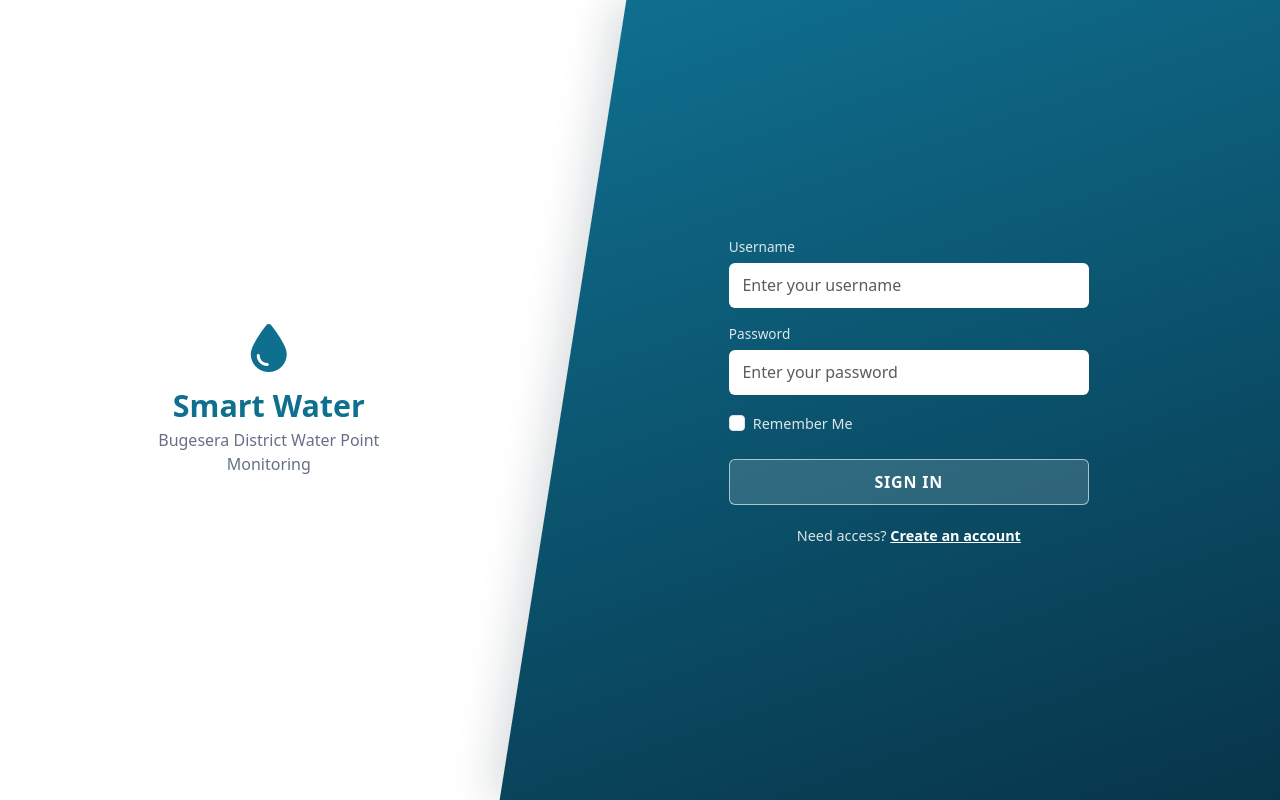
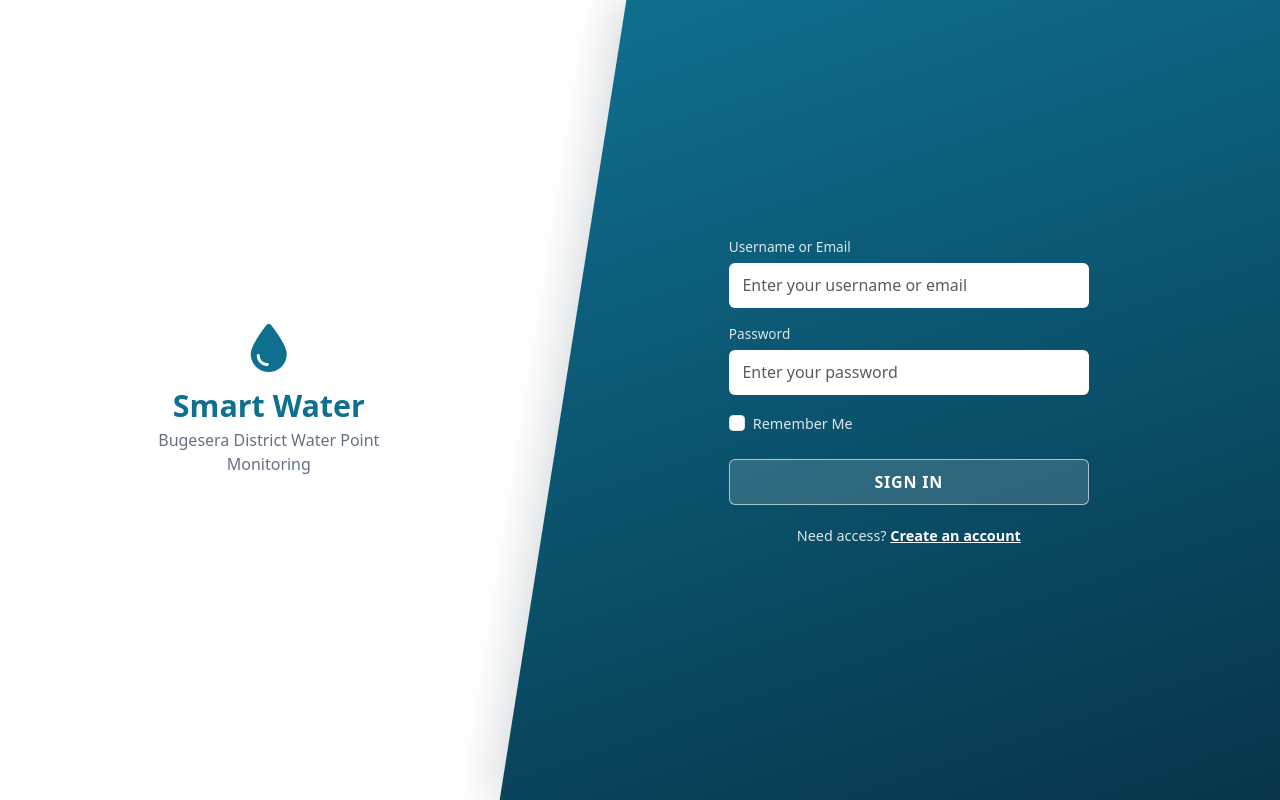
Before and after one commit to remy-mugisha/smart_water_point, a Flask app: page /auth/login in a window 1280 px wide. Run offline with Flask 3, Linux system fonts and the light colour scheme; data that the repository does not hold is empty; some libraries are stand-ins or nearby versions.

Commit message:
start to update

```diff
--- a/app/auth.py
+++ b/app/auth.py
@@ -69,7 +69,10 @@ def login():
 
     form = LoginForm()
     if form.validate_on_submit():
-        user = User.query.filter_by(username=form.username.data).first()
+        identifier = form.username.data.strip()
+        user = User.query.filter(
+            db.or_(User.username == identifier, User.email == identifier)
+        ).first()
         if user and bcrypt.checkpw(form.password.data.encode("utf-8"), user.password_hash.encode("utf-8")):
             if not user.is_approved:
                 flash("Your account is pending approval.", "warning")
@@ -82,7 +85,7 @@ def login():
             db.session.add(AuditLog(user_id=user.id, action="login", details=f"User {user.username} logged in"))
             db.session.commit()
             login_user(user, remember=form.remember.data)
-            flash(f"Welcome back, {user.full_name}.", "success")
+            # flash(f"Welcome back, {user.full_name}.", "success")
 
             next_page = request.args.get("next")
             if next_page and urlsplit(next_page).netloc == "" and urlsplit(next_page).scheme == "":
--- a/app/forms.py
+++ b/app/forms.py
@@ -81,7 +81,7 @@ class RegistrationForm(FlaskForm):
 
 
 class LoginForm(FlaskForm):
-    username = StringField("Username", validators=[DataRequired()])
+    username = StringField("Username or Email", validators=[DataRequired()])
     password = PasswordField("Password", validators=[DataRequired()])
     remember = BooleanField("Remember Me")
 
--- a/templates/auth/login.html
+++ b/templates/auth/login.html
@@ -27,7 +27,7 @@
                 {{ form.hidden_tag() }}
                 <div class="mb-3">
                     {{ form.username.label(class="login-label") }}
-                    {{ form.username(class="form-control login-input", placeholder="Enter your username") }}
+                    {{ form.username(class="form-control login-input", placeholder="Enter your username or email") }}
                 </div>
                 <div class="mb-3">
                     {{ form.password.label(class="login-label") }}
```
